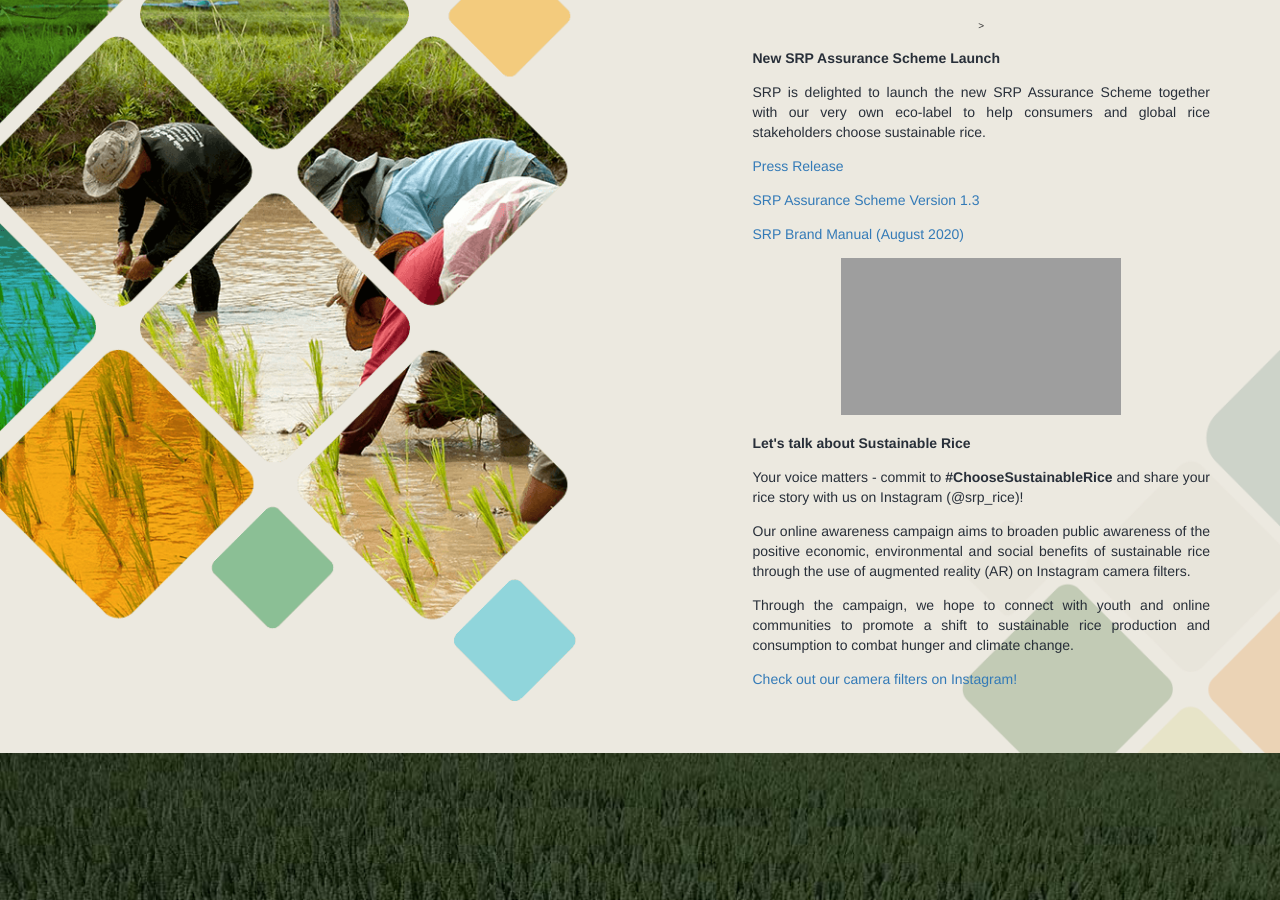
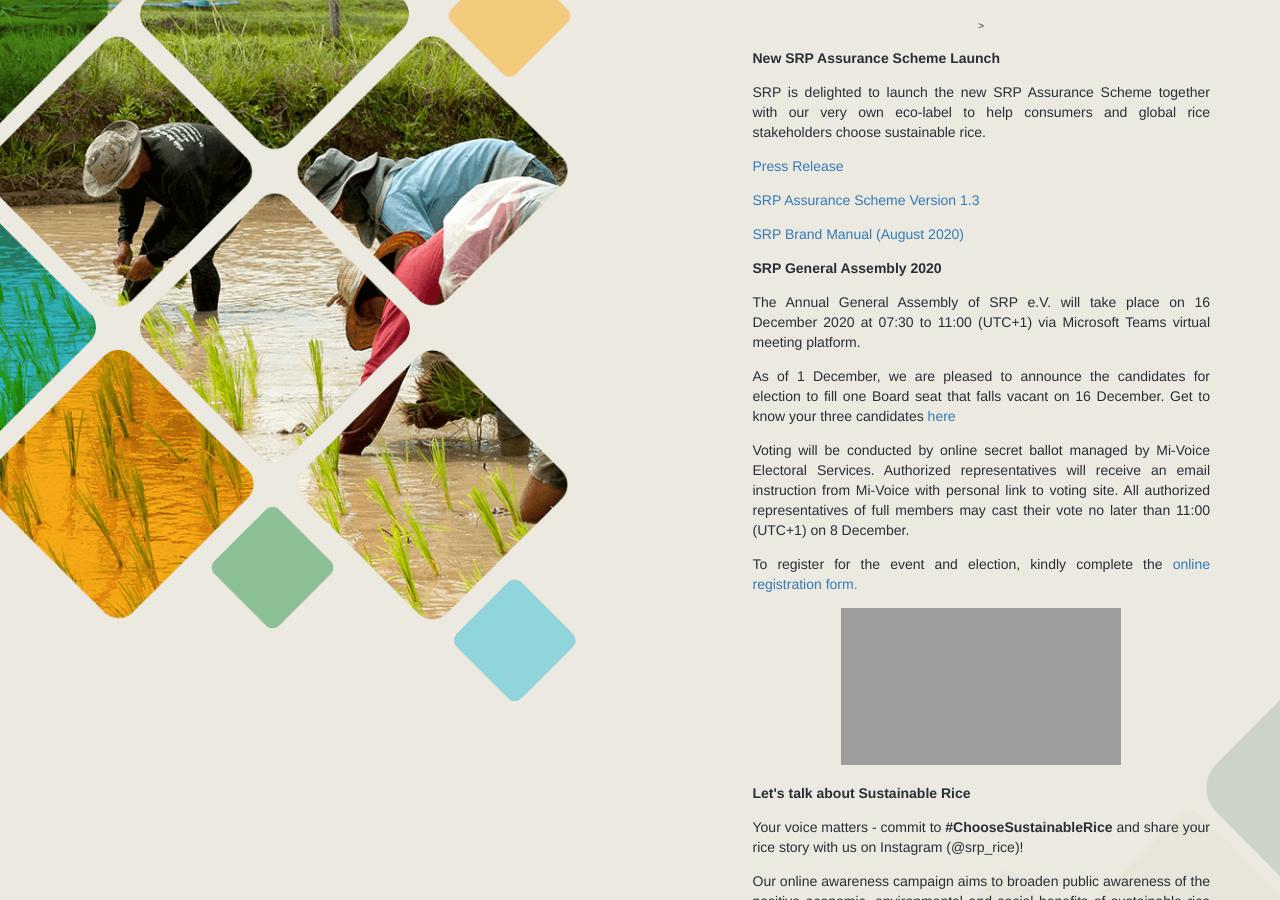
Before and after one commit to sustainablericeplatform/sustainablericeplatform.github.io, a Jekyll site: the page built from index.html, in a window 1280 px wide and 900 px high, scrolled down 456 px. Built offline with Jekyll 4.4.1, drawn with Linux system fonts in a browser that asks for light colours; grey boxes are pictures that could not be loaded.

Commit message:
Update index.html

```diff
--- a/index.html
+++ b/index.html
@@ -78,6 +78,11 @@
                    <p>We are grateful to all members of the SRP Chain of Custody Task Force for drafting these documents.</p>
                    <p>Interested respondents are encouraged to submit comments via the Comments Submission Form on or before 26 September 2020 to johannes.ketelaar@un.org. All comments and responses will be documented and posted to the SRP website in line with SRP's commitment to transparency.</p>
                    <p><a href="/assets/docs/Comments Submission Form August 2020.docx" target="_blank">Comments Submission Form</a></p>-->
+                    <p><strong>SRP General Assembly 2020</strong></p>
+                    <p>The Annual General Assembly of SRP e.V. will take place on 16 December 2020 at 07:30 to 11:00 (UTC+1) via Microsoft Teams virtual meeting platform.</p>
+                    <p>As of 1 December, we are pleased to announce the candidates for election to fill one Board seat that falls vacant on 16 December. Get to know your three candidates <a href="/assets/docs/Candidates for election to one vacant Board seat_20201130.pdf" target="_blank">here</a></p>
+                    <p>Voting will be conducted by online secret ballot managed by Mi-Voice Electoral Services. Authorized representatives will receive an email instruction from Mi-Voice with personal link to voting site. All authorized representatives of full members may cast their vote no later than 11:00 (UTC+1) on 8 December.</p>
+                    <p>To register for the event and election, kindly complete the <a href="https://docs.google.com/forms/d/e/1FAIpQLScR-VSEQMrD3B6GiPrk6ONHwxGjLo8zuxTWFvRLtxH-pM7oUw/viewform" target="_blank">online registration form.</a></p>
                     <iframe width="280" height="157" src="https://www.youtube.com/embed/ol2pGnaMEWQ" frameborder="0" allow="autoplay; encrypted-media" allowfullscreen></iframe>
                     <p><strong>Let's talk about Sustainable Rice</strong></p>
                     <p>Your voice matters - commit to <strong>#ChooseSustainableRice</strong> and share your rice story with us on Instagram (@srp_rice)!</p>
```
